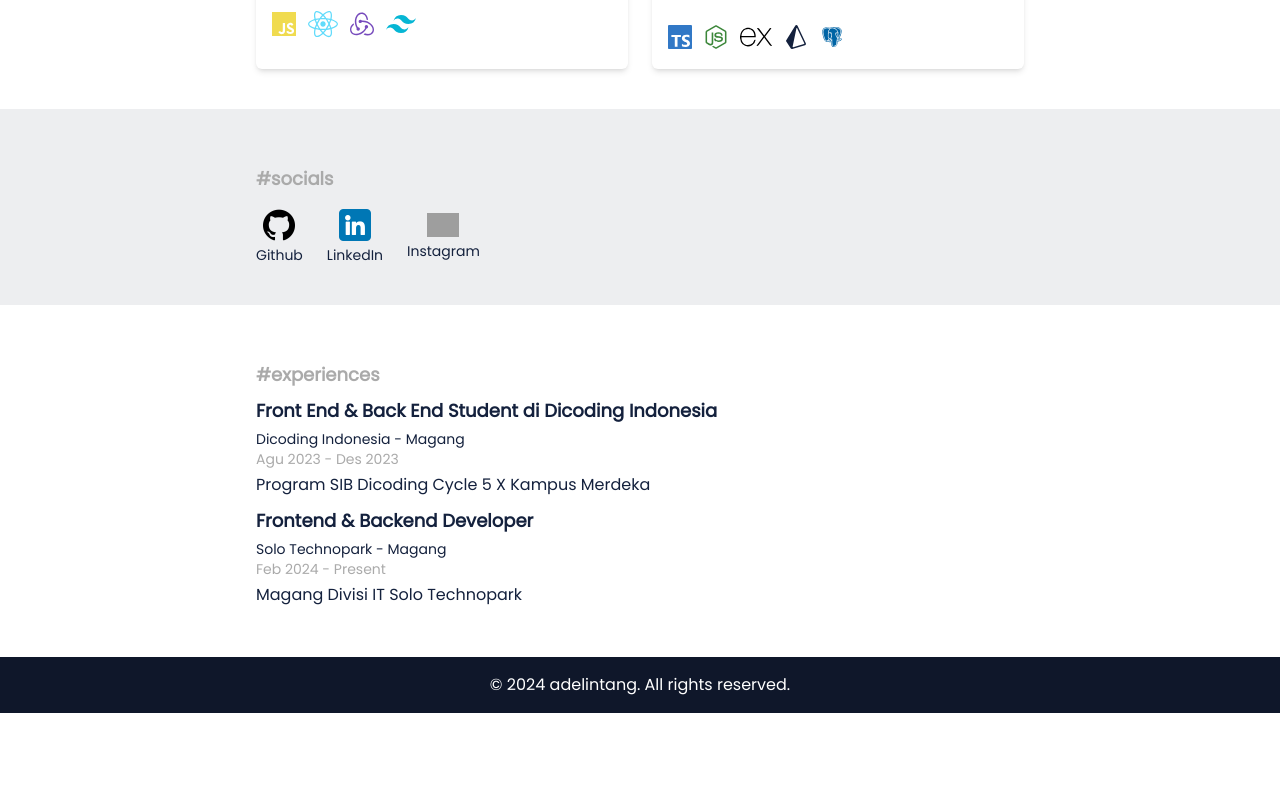
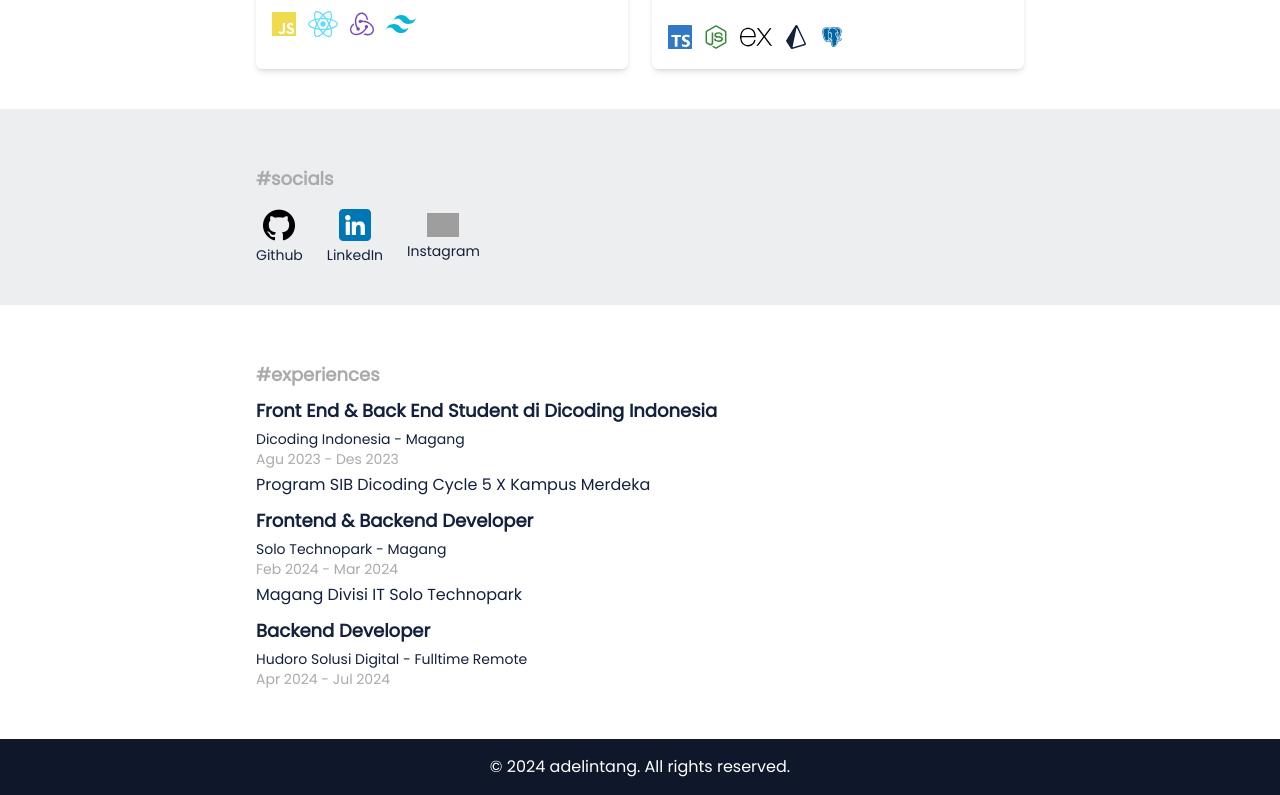
Before and after one commit to adelintang/portfolio, a React (Vite) app: page / in a window 1280 px wide. Shown: the part 1518-2313 px from the top of the page. Before the commit the page ends 2231 px from the top, so only its background shows below. Built offline with nearby package versions, Linux system fonts and the light colour scheme; grey boxes are pictures that could not be loaded.

Commit message:
pref: experience

```diff
--- a/src/components/Experiences.tsx
+++ b/src/components/Experiences.tsx
@@ -3,7 +3,7 @@ interface Experience {
   company: string
   status: string
   periode: string
-  program: string
+  program?: string
 }
 
 const experiences: Experience[] = [
@@ -18,8 +18,14 @@ const experiences: Experience[] = [
     name: 'Frontend & Backend Developer',
     company: 'Solo Technopark',
     status: 'Magang',
-    periode: 'Feb 2024 - Present',
+    periode: 'Feb 2024 - Mar 2024',
     program: 'Magang Divisi IT Solo Technopark'
+  },
+  {
+    name: 'Backend Developer',
+    company: 'Hudoro Solusi Digital',
+    status: 'Fulltime Remote',
+    periode: 'Apr 2024 - Jul 2024',
   }
 ]
 
```
